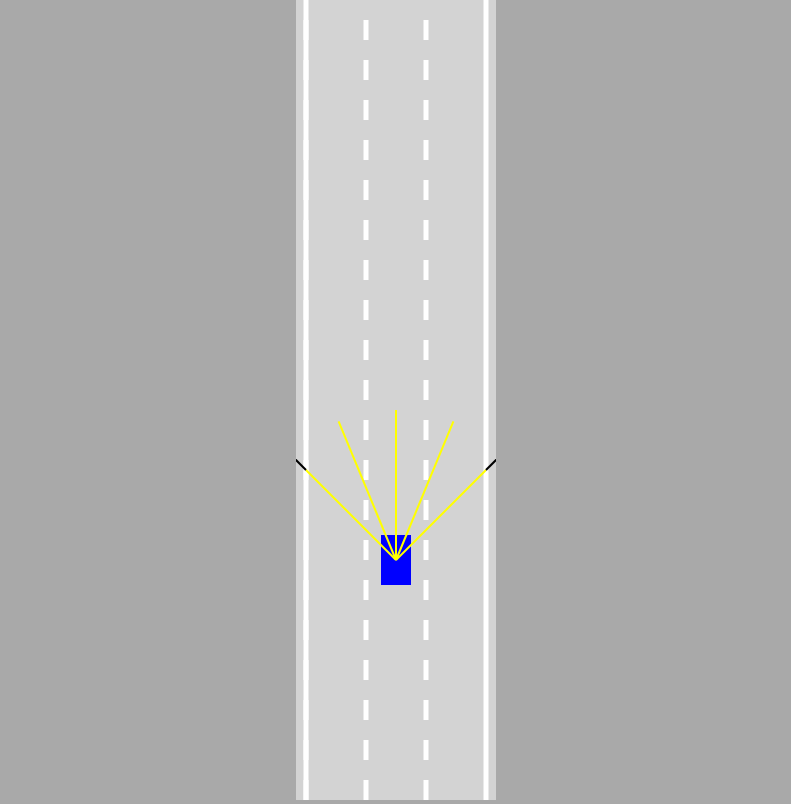
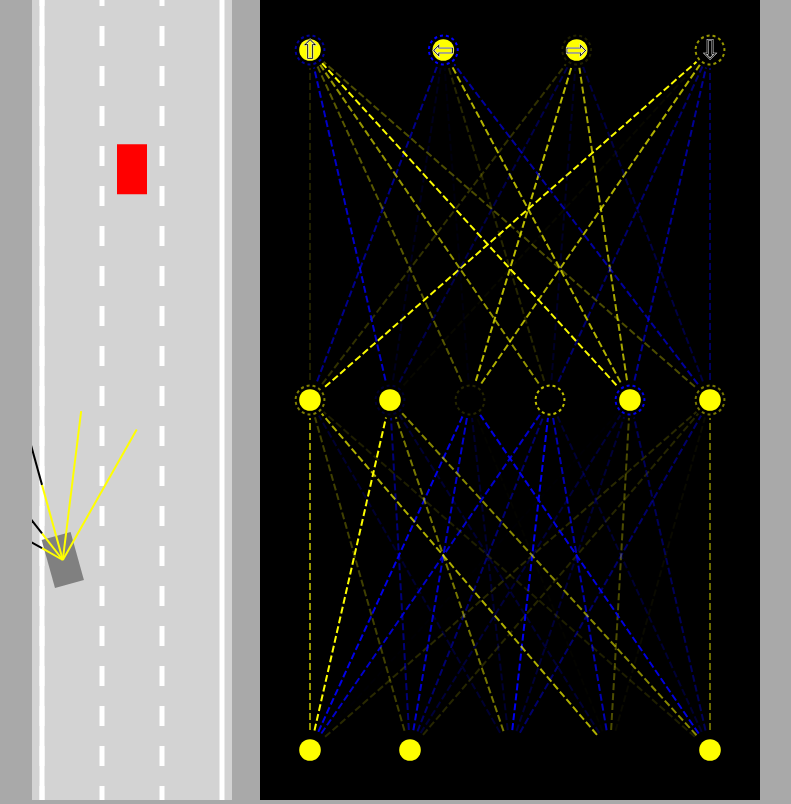
Before and after one commit to hamish-mcc/js-self-driving-car, a plain HTML site: page src/index.html in a window 1280 px wide. Shown: the whole page, without its empty margins (244-1035 px from the left). Drawn offline with Linux system fonts and the light colour scheme.

Commit message:
add neural network and network visualisation

```diff
--- a/src/car.js
+++ b/src/car.js
@@ -12,8 +12,11 @@ class Car {
     this.angle = 0;
     this.damaged = false;
 
+    this.useBrain = controlType === "AI";
+
     if (controlType != "DUMMY") {
       this.sensor = new Sensor(this);
+      this.brain = new NeuralNetwork([this.sensor.rayCount, 6, 4]);
     }
 
     this.controls = new Controls(controlType);
@@ -27,6 +30,18 @@ class Car {
     }
     if (this.sensor) {
       this.sensor.update(roadBorders, traffic);
+      const offsets = this.sensor.readings.map((s) =>
+        s === null ? 0 : 1 - s.offset
+      );
+      const outputs = NeuralNetwork.feedForward(offsets, this.brain);
+      console.log(outputs);
+
+      if (this.useBrain) {
+        this.controls.forward = outputs[0];
+        this.controls.left = outputs[1];
+        this.controls.right = outputs[2];
+        this.controls.reverse = outputs[3];
+      }
     }
   }
 
--- a/src/index.html
+++ b/src/index.html
@@ -6,7 +6,10 @@
 </head>
 
 <body>
-    <canvas id="myCanvas"></canvas>
+    <canvas id="carCanvas"></canvas>
+    <canvas id="networkCanvas"></canvas>
+    <script src="visualizer.js"></script>
+    <script src="network.js"></script>
     <script src="sensor.js"></script>
     <script src="utils.js"></script>
     <script src="road.js"></script>
--- a/src/main.js
+++ b/src/main.js
@@ -1,33 +1,42 @@
-const canvas = document.getElementById("myCanvas");
-canvas.width = 200;
+const carCanvas = document.getElementById("carCanvas");
+carCanvas.width = 200;
 
-const ctx = canvas.getContext("2d");
-const road = new Road(canvas.width / 2, canvas.width * 0.9);
-const car = new Car(road.getLaneCenter(1), 100, 30, 50, "KEYS");
+const networkCanvas = document.getElementById("networkCanvas");
+networkCanvas.width = 500;
+
+const carCtx = carCanvas.getContext("2d");
+const networkCtx = networkCanvas.getContext("2d");
+
+const road = new Road(carCanvas.width / 2, carCanvas.width * 0.9);
+const car = new Car(road.getLaneCenter(1), 100, 30, 50, "AI");
 const traffic = [new Car(road.getLaneCenter(1), -1, 30, 50, "DUMMY", 2)];
 
 animate();
 
-function animate() {
+function animate(time) {
   for (let i = 0; i < traffic.length; i++) {
     traffic[i].update(road.borders, []);
   }
 
   car.update(road.borders, traffic);
 
-  canvas.height = window.innerHeight;
+  carCanvas.height = window.innerHeight;
+  networkCanvas.height = window.innerHeight;
 
-  ctx.save();
-  ctx.translate(0, -car.y + canvas.height * 0.7);
+  carCtx.save();
+  carCtx.translate(0, -car.y + carCanvas.height * 0.7);
 
-  road.draw(ctx);
+  road.draw(carCtx);
 
   for (let i = 0; i < traffic.length; i++) {
-    traffic[i].draw(ctx, "red");
+    traffic[i].draw(carCtx, "red");
   }
 
-  car.draw(ctx, "blue");
+  car.draw(carCtx, "blue");
 
-  ctx.restore();
+  carCtx.restore();
+
+  networkCtx.lineDashOffset = -time / 50;
+  Visualizer.drawNetwork(networkCtx, car.brain);
   requestAnimationFrame(animate);
 }
--- /dev/null
+++ b/src/network.js
@@ -0,0 +1,66 @@
+class NeuralNetwork {
+  constructor(neuronCounts) {
+    this.levels = [];
+    for (let i = 0; i < neuronCounts.length - 1; i++) {
+      this.levels.push(new Level(neuronCounts[i], neuronCounts[i + 1]));
+    }
+  }
+
+  static feedForward(givenInputs, network) {
+    let outputs = Level.feedForward(givenInputs, network.levels[0]);
+
+    for (let i = 0; i < network.levels.length; i++) {
+      outputs = Level.feedForward(outputs, network.levels[i]);
+    }
+    return outputs;
+  }
+}
+
+class Level {
+  constructor(inputCount, outputCount) {
+    this.inputs = new Array(inputCount);
+    this.outputs = new Array(outputCount);
+    this.biases = new Array(outputCount);
+
+    this.weights = [];
+
+    for (let i = 0; i < inputCount; i++) {
+      this.weights[i] = new Array(outputCount);
+    }
+
+    Level._randomize(this);
+  }
+
+  static _randomize(level) {
+    for (let i = 0; i < level.inputs.length; i++) {
+      for (let j = 0; j < level.outputs.length; j++) {
+        level.weights[i][j] = Math.random() * 2 - 1;
+      }
+    }
+
+    for (let i = 0; i < level.biases.length; i++) {
+      level.biases[i] = Math.random() * 2 - 1;
+    }
+  }
+
+  static feedForward(givenInputs, level) {
+    for (let i = 0; i < level.inputs.length; i++) {
+      level.inputs[i] = givenInputs[i];
+    }
+
+    for (let i = 0; i < level.outputs.length; i++) {
+      let sum = 0;
+      for (let j = 0; j < level.inputs.length; j++) {
+        sum += level.inputs[j] * level.weights[j][i];
+      }
+
+      if (sum > level.biases[i]) {
+        level.outputs[i] = 1;
+      } else {
+        level.outputs[i] = 0;
+      }
+    }
+
+    return level.outputs;
+  }
+}
--- a/src/style.css
+++ b/src/style.css
@@ -1,10 +1,15 @@
-body{
-    margin: 0;
-    background: darkgray;
-    overflow: hidden;
-    text-align: center;
+body {
+  margin: 0;
+  background: darkgray;
+  overflow: hidden;
+  text-align: center;
 }
 
-#myCanvas {
-    background: lightgray;
+#carCanvas {
+  background: lightgray;
 }
+
+#networkCanvas {
+  background: black;
+  margin-left: 24px;
+}
--- a/src/utils.js
+++ b/src/utils.js
@@ -38,3 +38,11 @@ function polysIntersect(poly1, poly2) {
   }
   return false;
 }
+
+function getRGBA(value) {
+  const alpha = Math.abs(value);
+  const R = value < 0 ? 0 : 255;
+  const G = R;
+  const B = value > 0 ? 0 : 255;
+  return "rgba(" + R + "," + G + "," + B + "," + alpha + ")";
+}
--- /dev/null
+++ b/src/visualizer.js
@@ -0,0 +1,103 @@
+class Visualizer {
+  static drawNetwork(ctx, network) {
+    const margin = 50;
+    const left = margin;
+    const top = margin;
+    const width = ctx.canvas.width - margin * 2;
+    const height = ctx.canvas.height - margin * 2;
+
+    const levelHeight = height / network.levels.length;
+
+    for (let i = network.levels.length - 1; i >= 0; i--) {
+      const levelTop =
+        top +
+        lerp(
+          height - levelHeight,
+          0,
+          network.levels.length == 1 ? 0.5 : i / (network.levels.length - 1)
+        );
+
+      ctx.setLineDash([7, 3]);
+      Visualizer.drawLevel(
+        ctx,
+        network.levels[i],
+        left,
+        levelTop,
+        width,
+        levelHeight,
+        i == network.levels.length - 1 ? ["⇧", "⇦", "⇨", "⇩"] : []
+      );
+    }
+  }
+
+  static drawLevel(ctx, level, left, top, width, height, outputLabels) {
+    const right = left + width;
+    const bottom = top + height;
+
+    const { inputs, outputs, weights, biases } = level;
+
+    for (let i = 0; i < inputs.length; i++) {
+      for (let j = 0; j < outputs.length; j++) {
+        ctx.beginPath();
+        ctx.moveTo(Visualizer._getNodeX(inputs, i, left, right), bottom);
+        ctx.lineTo(Visualizer._getNodeX(outputs, j, left, right), top);
+        ctx.lineWidth = 2;
+        ctx.strokeStyle = getRGBA(weights[i][j]);
+        ctx.stroke();
+      }
+    }
+
+    const nodeRadius = 18;
+    for (let i = 0; i < inputs.length; i++) {
+      const x = Visualizer._getNodeX(inputs, i, left, right);
+      ctx.beginPath();
+      ctx.arc(x, bottom, nodeRadius, 0, Math.PI * 2);
+      ctx.fillStyle = "black";
+      ctx.fill();
+      ctx.beginPath();
+      ctx.arc(x, bottom, nodeRadius * 0.6, 0, Math.PI * 2);
+      ctx.fillStyle = getRGBA(inputs[i]);
+      ctx.fill();
+    }
+
+    for (let i = 0; i < outputs.length; i++) {
+      const x = Visualizer._getNodeX(outputs, i, left, right);
+      ctx.beginPath();
+      ctx.arc(x, top, nodeRadius, 0, Math.PI * 2);
+      ctx.fillStyle = "black";
+      ctx.fill();
+      ctx.beginPath();
+      ctx.arc(x, top, nodeRadius * 0.6, 0, Math.PI * 2);
+      ctx.fillStyle = getRGBA(outputs[i]);
+      ctx.fill();
+
+      ctx.beginPath();
+      ctx.lineWidth = 2;
+      ctx.arc(x, top, nodeRadius * 0.8, 0, Math.PI * 2);
+      ctx.strokeStyle = getRGBA(biases[i]);
+      ctx.setLineDash([3, 3]);
+      ctx.stroke();
+      ctx.setLineDash([]);
+
+      if (outputLabels[i]) {
+        ctx.beginPath();
+        ctx.textAlign = "center";
+        ctx.textBaseline = "middle";
+        ctx.fillStyle = "black";
+        ctx.strokeStyle = "white";
+        ctx.font = nodeRadius * 1.5 + "px Arial";
+        ctx.fillText(outputLabels[i], x, top + nodeRadius * 0.1);
+        ctx.lineWidth = 0.5;
+        ctx.strokeText(outputLabels[i], x, top + nodeRadius * 0.1);
+      }
+    }
+  }
+
+  static _getNodeX(nodes, index, left, right) {
+    return lerp(
+      left,
+      right,
+      nodes.length == 1 ? 0.5 : index / (nodes.length - 1)
+    );
+  }
+}
```
Also changed, not shown: 1 other file.
